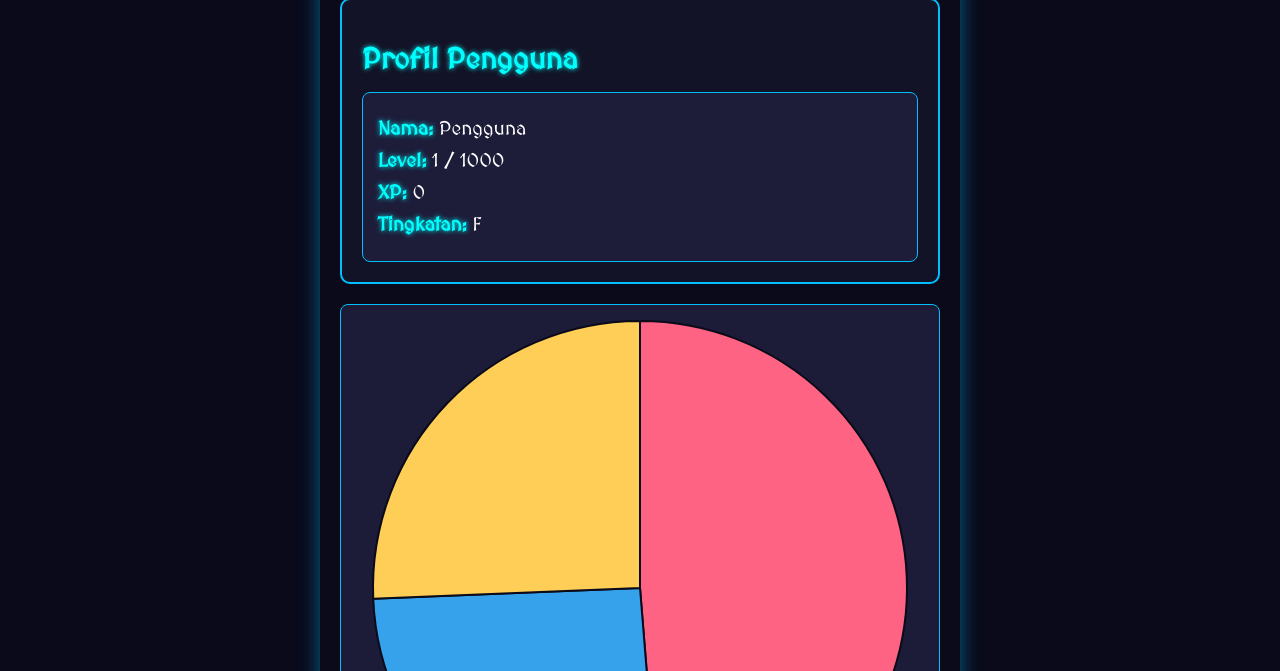
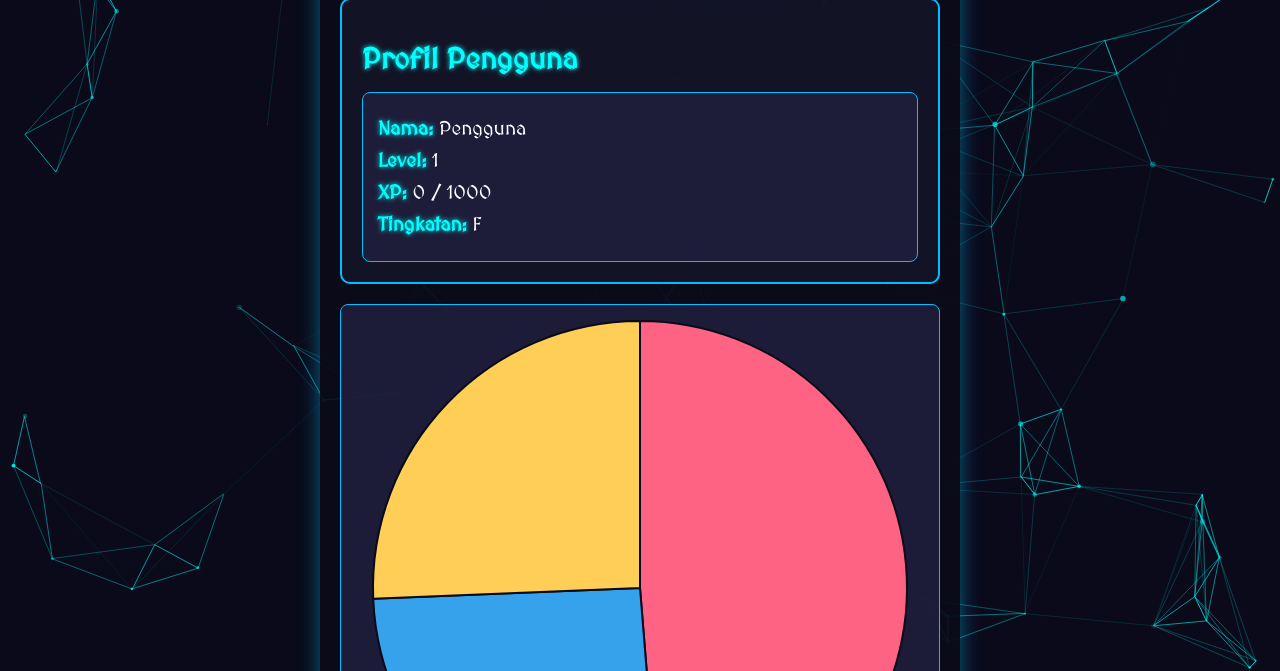
Before and after one commit to allucallu/workout-quest, a website: page profile.html in a window 1280 px wide. Shown: the part 129-800 px from the top of the page. Drawn offline with nearby package versions, Linux system fonts and the light colour scheme.

Commit message:
elemen partikel ditambah

```diff
--- /dev/null
+++ b/firebase.txt
@@ -0,0 +1 @@
+AIzaSyDa4dfFTBGw_t24KtVI6_DYkIBuGO6Ihhg
--- /dev/null
+++ b/package.json
@@ -0,0 +1,5 @@
+{
+  "dependencies": {
+    "google-spreadsheet": "^4.1.4"
+  }
+}
--- /dev/null
+++ b/particles.json
@@ -0,0 +1,41 @@
+{
+    "particles": {
+      "number": {
+        "value": 80,
+        "density": {
+          "enable": true,
+          "value_area": 800
+        }
+      },
+      "color": {
+        "value": "#00ffff"
+      },
+      "shape": {
+        "type": "circle"
+      },
+      "opacity": {
+        "value": 0.9,
+        "random": true
+      },
+      "size": {
+        "value": 3,
+        "random": true
+      },
+      "line_linked": {
+        "enable": true,
+        "distance": 150,
+        "color": "#00ffff",
+        "opacity": 0.9,
+        "width": 1
+      },
+      "move": {
+        "enable": true,
+        "speed": 3,
+        "direction": "none",
+        "random": true,
+        "straight": false,
+        "out_mode": "out",
+        "bounce": false
+      }
+    }
+  }
--- a/profile.html
+++ b/profile.html
@@ -22,8 +22,8 @@
             <h2>Profil Pengguna</h2>
             <div class="profile-info">
                 <p><strong>Nama:</strong> <span id="userName">Pengguna</span></p>
-                <p><strong>Level:</strong> <span id="userLevel">1</span> / 1000</p>
-                <p><strong>XP:</strong> <span id="userXp">0</span></p>
+                <p><strong>Level:</strong> <span id="userLevel">1</span></p>
+                <p><strong>XP:</strong> <span id="userXp">0</span> / 1000</p>
                 <p><strong>Tingkatan:</strong> <span id="userRank">F</span></p>
             </div>
         </section>
@@ -46,6 +46,8 @@
             <a href="home.html" class="btn">Kembali ke Beranda</a>
         </section>
     </div>
+
+    <div id="particles-js"></div>
 
     <script>
         // Data untuk diagram melingkar
@@ -104,5 +106,11 @@
             });
         }
       </script>
+      <script src="https://cdn.jsdelivr.net/particles.js/2.0.0/particles.min.js"></script>
+<script>
+  particlesJS.load('particles-js', 'particles.json', function() {
+    console.log('Particles.js loaded');
+  });
+</script>
 </body>
 </html>
--- a/style.css
+++ b/style.css
@@ -16,6 +16,15 @@ body {
     border-radius: 15px;
     box-shadow: 0 0 20px rgba(0, 191, 255, 0.5); /* Efek glow biru */
 }
+
+#particles-js {
+    position: fixed;
+    width: 100%;
+    height: 100%;
+    top: 0;
+    left: 0;
+    z-index: -1; /* Letakkan di belakang konten */
+  }
 
 /* Header */
 header h1 {
```
Also changed, not shown: credentials.json (added, +13 -0 lines), home.html (+7 -0 lines), index.html (+8 -0 lines), 1 other file.
